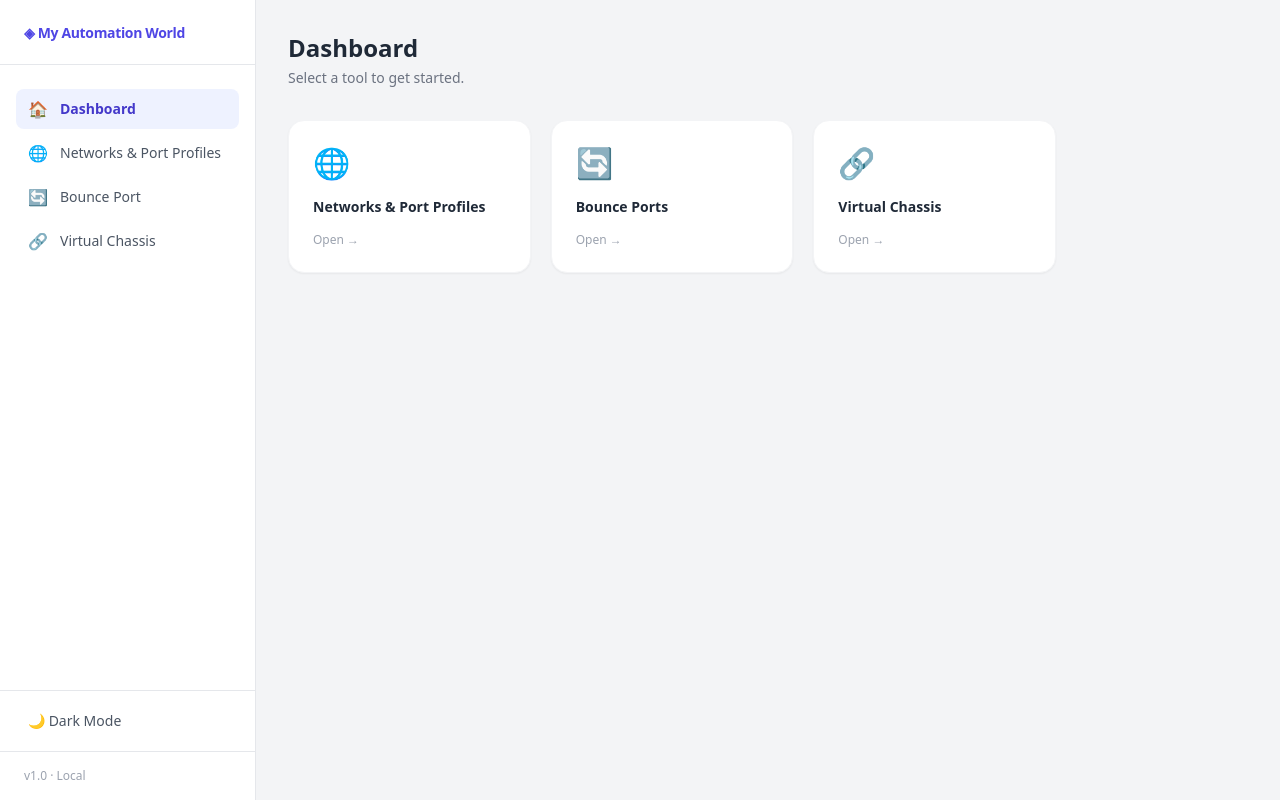
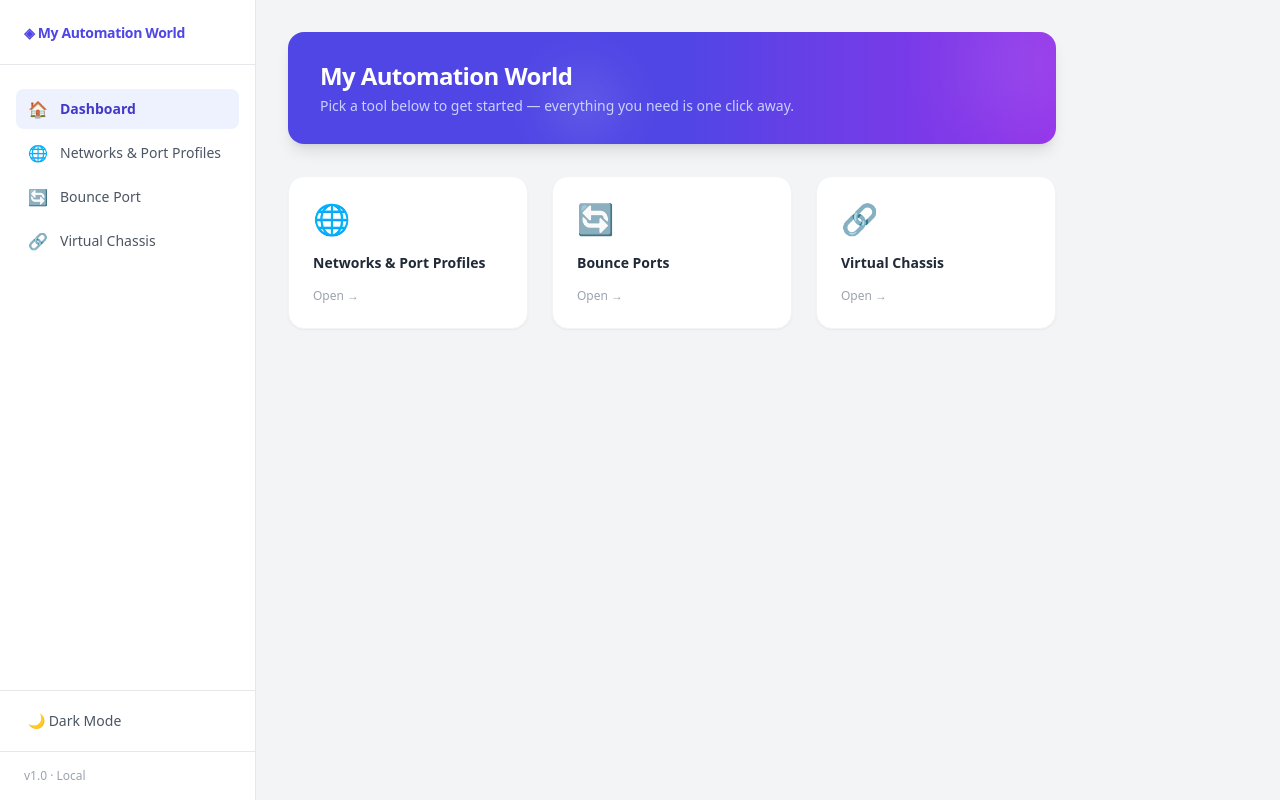
Before and after one commit to amruthasatishkumar/Vkhot-Development, a React (Vite) app in the folder dashboard-app/frontend/: page / in a window 1280 px wide. Built offline with nearby package versions, Linux system fonts and the light colour scheme.

Commit message:
UI update

```diff
--- a/dashboard-app/frontend/src/pages/DashboardHome.jsx
+++ b/dashboard-app/frontend/src/pages/DashboardHome.jsx
@@ -8,26 +8,30 @@ export default function DashboardHome({ onNavigate }) {
   return (
     <div className="space-y-8 max-w-3xl">
 
-      {/* Header */}
-      <div>
-        <p className="text-2xl font-bold text-gray-800 dark:text-gray-100">Dashboard</p>
-        <p className="text-sm text-gray-500 dark:text-gray-400 mt-1">Select a tool to get started.</p>
+      {/* Hero banner */}
+      <div className="rounded-2xl bg-gradient-to-r from-brand-600 via-indigo-600 to-purple-600 px-8 py-7 shadow-lg relative overflow-hidden">
+        <div className="absolute -top-8 -right-8 h-32 w-32 rounded-full bg-white/10 blur-2xl" />
+        <div className="absolute bottom-0 left-1/3 h-20 w-20 rounded-full bg-white/10 blur-xl" />
+        <p className="text-2xl font-extrabold text-white tracking-tight relative">My Automation World</p>
+        <p className="text-sm text-indigo-200 mt-1 relative">
+          Pick a tool below to get started — everything you need is one click away.
+        </p>
       </div>
 
       {/* Cards */}
-      <div className="grid grid-cols-1 sm:grid-cols-3 gap-5">
+      <div className="grid grid-cols-1 sm:grid-cols-3 gap-6">
         {CARDS.map(({ page, icon, title }) => (
           <button
             key={page}
             type="button"
             onClick={() => onNavigate(page)}
-            className="group w-full text-left bg-white dark:bg-gray-800 rounded-2xl border border-gray-100 dark:border-gray-700 shadow-sm hover:shadow-md hover:border-brand-300 dark:hover:border-brand-600 active:scale-[0.98] transition-all duration-150 p-6 flex flex-col items-start gap-4"
+            className="group w-full text-left bg-white dark:bg-gray-700 rounded-2xl border border-gray-100 dark:border-gray-600 shadow-sm hover:scale-[1.06] hover:shadow-2xl hover:border-brand-300 dark:hover:border-brand-500 active:scale-[0.97] transition-all duration-200 p-6 flex flex-col items-start gap-4"
           >
             <span className="text-3xl">{icon}</span>
-            <p className="text-sm font-semibold text-gray-800 dark:text-gray-100 group-hover:text-brand-600 dark:group-hover:text-brand-400 transition-colors leading-snug">
+            <p className="text-sm font-semibold text-gray-800 dark:text-gray-100 group-hover:text-brand-600 dark:group-hover:text-brand-300 transition-colors leading-snug">
               {title}
             </p>
-            <span className="mt-auto text-xs text-gray-400 dark:text-gray-500 group-hover:text-brand-500 dark:group-hover:text-brand-400 group-hover:translate-x-1 transition-all duration-150">
+            <span className="mt-auto text-xs text-gray-400 dark:text-gray-300 group-hover:text-brand-500 dark:group-hover:text-brand-300 group-hover:translate-x-1 transition-all duration-200">
               Open →
             </span>
           </button>
```
